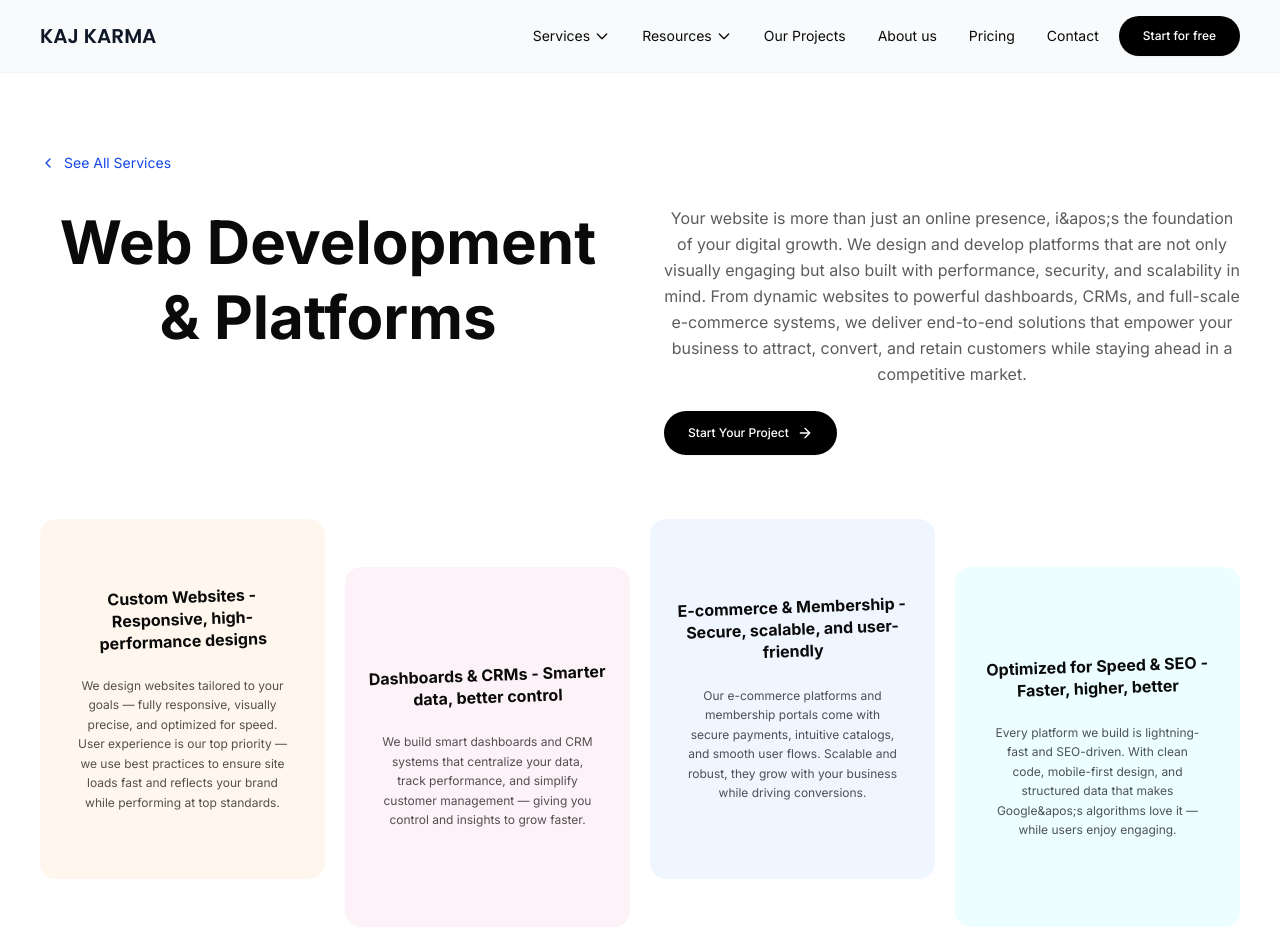
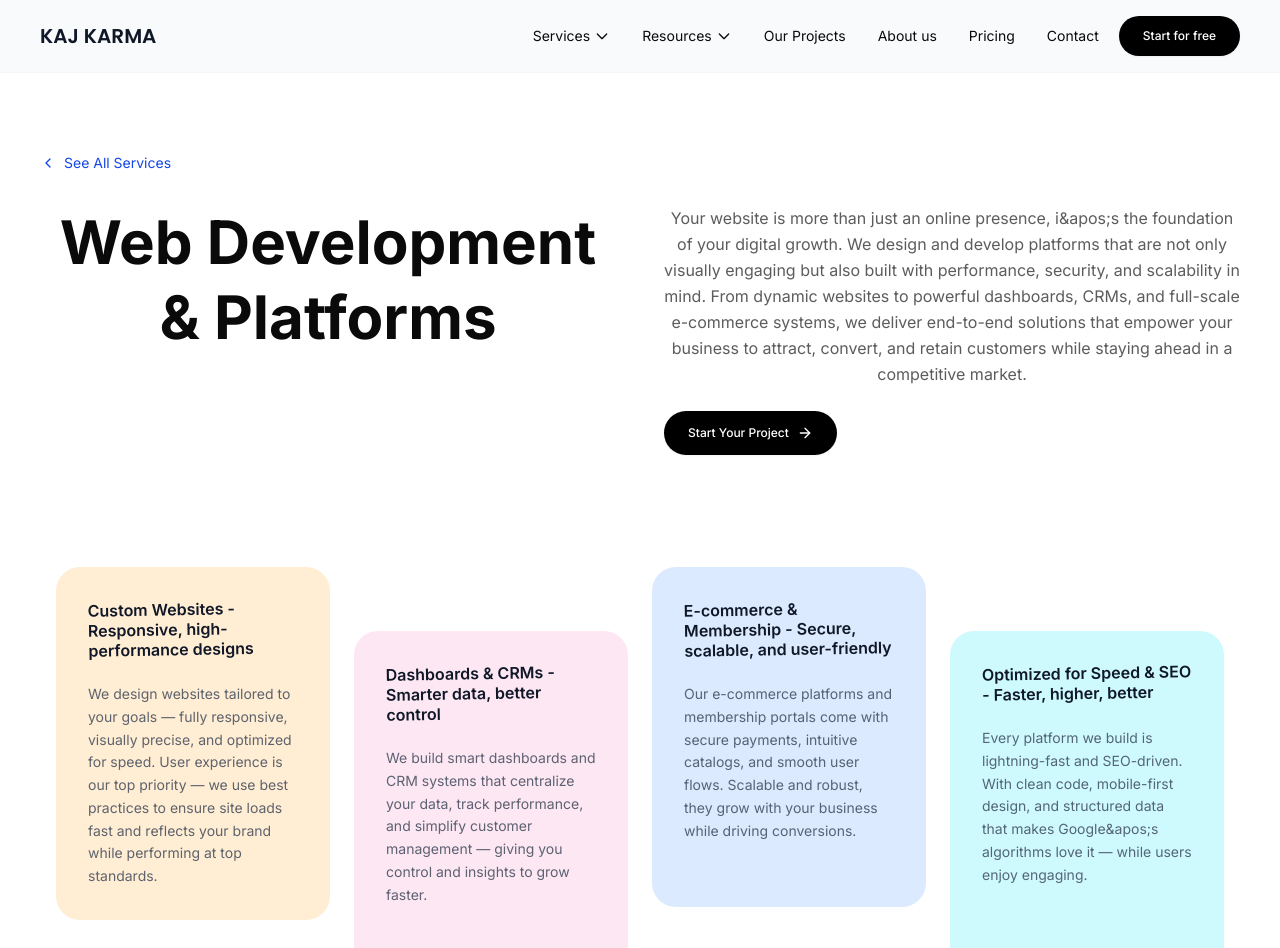
Before and after one commit to Yudee-19/kajakrma, a Next.js app: page /services/web-app-development in a window 1280 px wide. Shown: the top 948 px of the page. Built offline with nearby package versions, Linux system fonts and the light colour scheme.

Commit message:
ui changes

```diff
--- a/src/components/data/blogData.tsx
+++ b/src/components/data/blogData.tsx
@@ -57,7 +57,7 @@ SSL certificates, secure payment gateways, and regular updates protect both your
         tags: ["Web Design", "UX", "SEO"],
         icon: <Globe size={20} />,
         variant: "orange",
-        bgColor: "bg-orange-50",
+        bgColor: "bg-orange-100",
         iconBgColor: "bg-orange-200",
         featured: true,
     },
@@ -89,7 +89,7 @@ Augmented reality lets customers visualize products in their space before purcha
         tags: ["E-commerce", "Trends", "Digital Strategy"],
         icon: <TrendingUp size={20} />,
         variant: "fuchsia",
-        bgColor: "bg-fuchsia-50",
+        bgColor: "bg-fuchsia-100",
         iconBgColor: "bg-fuchsia-200",
         featured: true,
     },
@@ -130,7 +130,7 @@ Evaluate your budget, timeline, team size, and long-term scalability needs befor
         tags: ["Dashboards", "CRM", "Software Selection"],
         icon: <BarChart3 size={20} />,
         variant: "indigo",
-        bgColor: "bg-indigo-50",
+        bgColor: "bg-indigo-100",
         iconBgColor: "bg-indigo-200",
         featured: true,
     },
@@ -162,7 +162,7 @@ Begin with one process that consumes the most time. Automate it, measure results
         tags: ["AI", "Automation", "Productivity"],
         icon: <Cpu size={20} />,
         variant: "sky",
-        bgColor: "bg-sky-50",
+        bgColor: "bg-sky-100",
         iconBgColor: "bg-sky-200",
     },
     {
@@ -199,7 +199,7 @@ Show your MVP to potential customers early and often. Iterate based on real feed
         tags: ["MVP", "Startups", "Product Development"],
         icon: <Lightbulb size={20} />,
         variant: "lime",
-        bgColor: "bg-lime-50",
+        bgColor: "bg-lime-100",
         iconBgColor: "bg-lime-200",
     },
     {
@@ -236,7 +236,7 @@ Great brands evolve while maintaining core elements that customers recognize and
         tags: ["Branding", "Design", "Marketing"],
         icon: <Palette size={20} />,
         variant: "orange",
-        bgColor: "bg-amber-50",
+        bgColor: "bg-amber-100",
         iconBgColor: "bg-amber-200",
     },
     {
@@ -273,7 +273,7 @@ Track rankings, organic traffic, conversion rates, and business outcomes—not j
         tags: ["SEO", "Content Marketing", "Digital Strategy"],
         icon: <TrendingUp size={20} />,
         variant: "rose",
-        bgColor: "bg-rose-50",
+        bgColor: "bg-rose-100",
         iconBgColor: "bg-rose-200",
     },
     {
@@ -309,7 +309,7 @@ Consider team expertise, project requirements, community support, and long-term
         tags: ["Frameworks", "JavaScript", "Web Development"],
         icon: <Code size={20} />,
         variant: "indigo",
-        bgColor: "bg-purple-50",
+        bgColor: "bg-purple-100",
         iconBgColor: "bg-purple-200",
     },
 ];
--- a/src/components/pages/servicesmenu/ServiceFeatures.tsx
+++ b/src/components/pages/servicesmenu/ServiceFeatures.tsx
@@ -1,6 +1,4 @@
 import React from "react";
-import Text from "@/components/ui/text";
-import AnimatedContainer from "@/components/shared/AnimatedContainer";
 
 interface Feature {
   title: string;
@@ -13,42 +11,45 @@ interface ServiceFeaturesProps {
 
 export default function ServiceFeatures({ features }: ServiceFeaturesProps) {
   const getBgColor = (index: number) => {
-    const colors = ["bg-orange-50", "bg-pink-50", "bg-blue-50", "bg-cyan-50"];
+    const colors = [
+      "bg-orange-100",
+      "bg-pink-100",
+      "bg-blue-100",
+      "bg-cyan-100"
+    ];
     return colors[index % colors.length];
   };
 
   const getMarginTop = (index: number) => {
-    if (index === 0) return "mt-0";
-    if (index === 1) return "mt-8 md:mt-12";
-    if (index === 2) return "mt-0";
-    if (index === 3) return "mt-8 md:mt-12";
-    return "mt-0";
+    if (index % 2 === 0) return "mt-0";
+    return "mt-12 lg:mt-16";
   };
 
   return (
-    <div className="grid grid-cols-1 sm:grid-cols-2 lg:grid-cols-4 gap-4 md:gap-5 mb-16 md:mb-20">
-      {features.map((feature, index) => (
-        <AnimatedContainer
-          key={feature.title}
-          direction="up"
-          delay={0.1 + index * 0.08}
-          className={getMarginTop(index)}
-        >
+    <div className="w-full max-w-7xl mx-auto px-4 py-12">
+      <div className="grid grid-cols-1 sm:grid-cols-2 lg:grid-cols-4 gap-6">
+        {features.map((feature, index) => (
           <div
-            className={`${getBgColor(index)} p-6 rounded-2xl h-[320px] md:h-[360px] relative overflow-hidden transition-all duration-300 hover:shadow-lg group text-gray-900`}
+            key={index}
+            className={`${getMarginTop(index)} transition-all duration-300`}
           >
-            <div className="relative z-10 h-full flex flex-col items-center justify-center text-center">
-              <Text as="h3" className="text-sm md:text-base font-bold leading-snug -rotate-2 mb-6">
-                {feature.title}
-              </Text>
-              <Text className="text-xs opacity-70 leading-relaxed max-w-[90%]">
-                {feature.description}
-              </Text>
+            <div
+              className={`${getBgColor(index)} p-8 rounded-3xl min-h-[340px] relative overflow-hidden transition-all duration-300 hover:shadow-md hover:-translate-y-1 group`}
+            >
+              <div className="relative z-10 h-full flex flex-col">
+                <h3 className="text-gray-900 text-base font-semibold leading-tight mb-6 transform -rotate-1">
+                  {feature.title}
+                </h3>
+                <p className="text-gray-700 text-sm leading-relaxed opacity-80">
+                  {feature.description}
+                </p>
+              </div>
+
+              <div className="absolute inset-0 bg-gradient-to-br from-white/20 to-transparent opacity-0 group-hover:opacity-100 transition-opacity duration-300 pointer-events-none"></div>
             </div>
-            <div className="absolute inset-0 bg-gradient-to-br from-white/10 to-transparent opacity-0 group-hover:opacity-100 transition-opacity duration-300"></div>
           </div>
-        </AnimatedContainer>
-      ))}
+        ))}
+      </div>
     </div>
   );
 }
```
Also changed, not shown: src/components/data/recentWorksData.tsx (+23 -23 lines).
